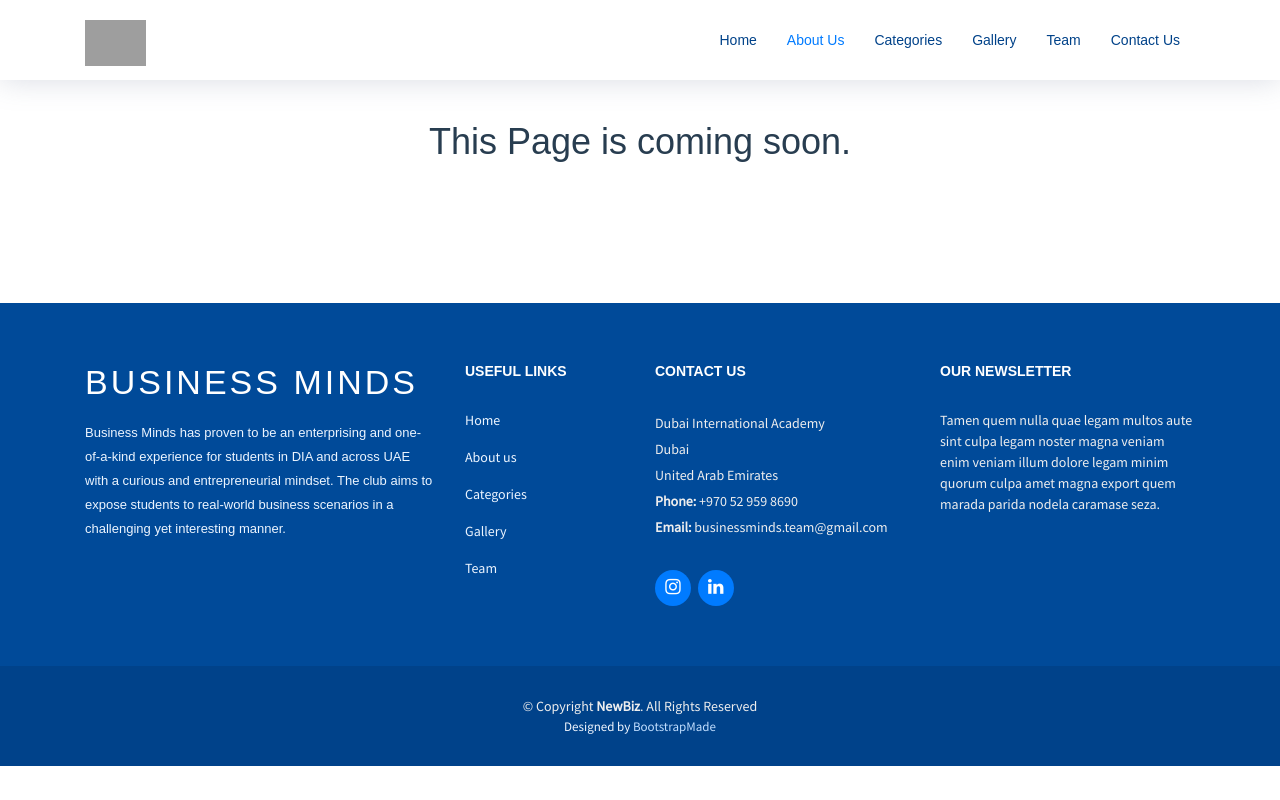
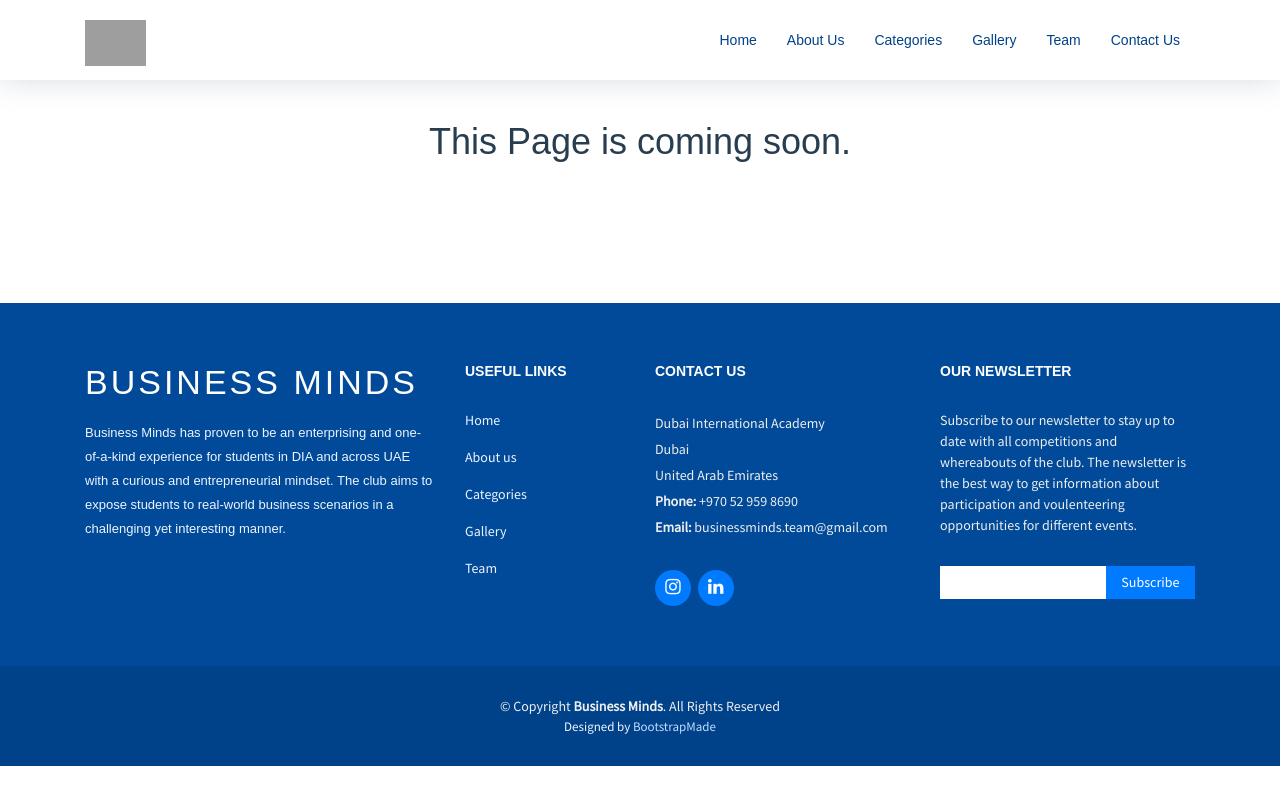
Before and after one commit to businessminds/businessminds.github.io, a plain HTML site: page comingsoon.html in a window 1280 px wide. Drawn offline with Linux system fonts and the light colour scheme; grey boxes are pictures that could not be loaded.

Commit message:
Final Edits 2

```diff
--- a/comingsoon.html
+++ b/comingsoon.html
@@ -51,8 +51,8 @@
 
       <nav class="main-nav float-right d-none d-lg-block">
         <ul>
-          <li class="active"><a href="#hero">Home</a></li>
-          <li><a href="#about">About Us</a></li>
+          <li class="active"><a href="index.html">Home</a></li>
+          <li><a href="index.html#about">About Us</a></li>
           <li><a href="#services">Categories</a></li>
           <li><a href="#portfolio">Gallery</a></li>
           <li><a href="#team">Team</a></li>
@@ -146,12 +146,10 @@
 
           <div class="col-lg-3 col-md-6 footer-newsletter">
             <h4>Our Newsletter</h4>
-            <p>Tamen quem nulla quae legam multos aute sint culpa legam noster magna veniam enim veniam illum dolore legam minim quorum culpa amet magna export quem marada parida nodela caramase seza.</p>
-<!--
+            <p>Subscribe to our newsletter to stay up to date with all competitions and whereabouts of the club. The newsletter is the best way to get information about participation and voulenteering opportunities for different events.</p>
             <form action="" method="post">
               <input type="email" name="email"><input type="submit" value="Subscribe">
             </form>
--->
           </div>
 
         </div>
@@ -160,7 +158,7 @@
 
     <div class="container">
       <div class="copyright">
-        &copy; Copyright <strong>NewBiz</strong>. All Rights Reserved
+        &copy; Copyright <strong>Business Minds</strong>. All Rights Reserved
       </div>
       <div class="credits">
         <!--
```
Also changed, not shown: assets/img/team-1.jpg (deleted), assets/img/team-2.jpg (deleted), assets/img/team-3.jpg (deleted), assets/img/team-4.jpg (deleted), assets/img/testimonial-1.jpg (deleted), assets/img/testimonial-2.jpg (deleted), assets/img/testimonial-3.jpg (deleted).
